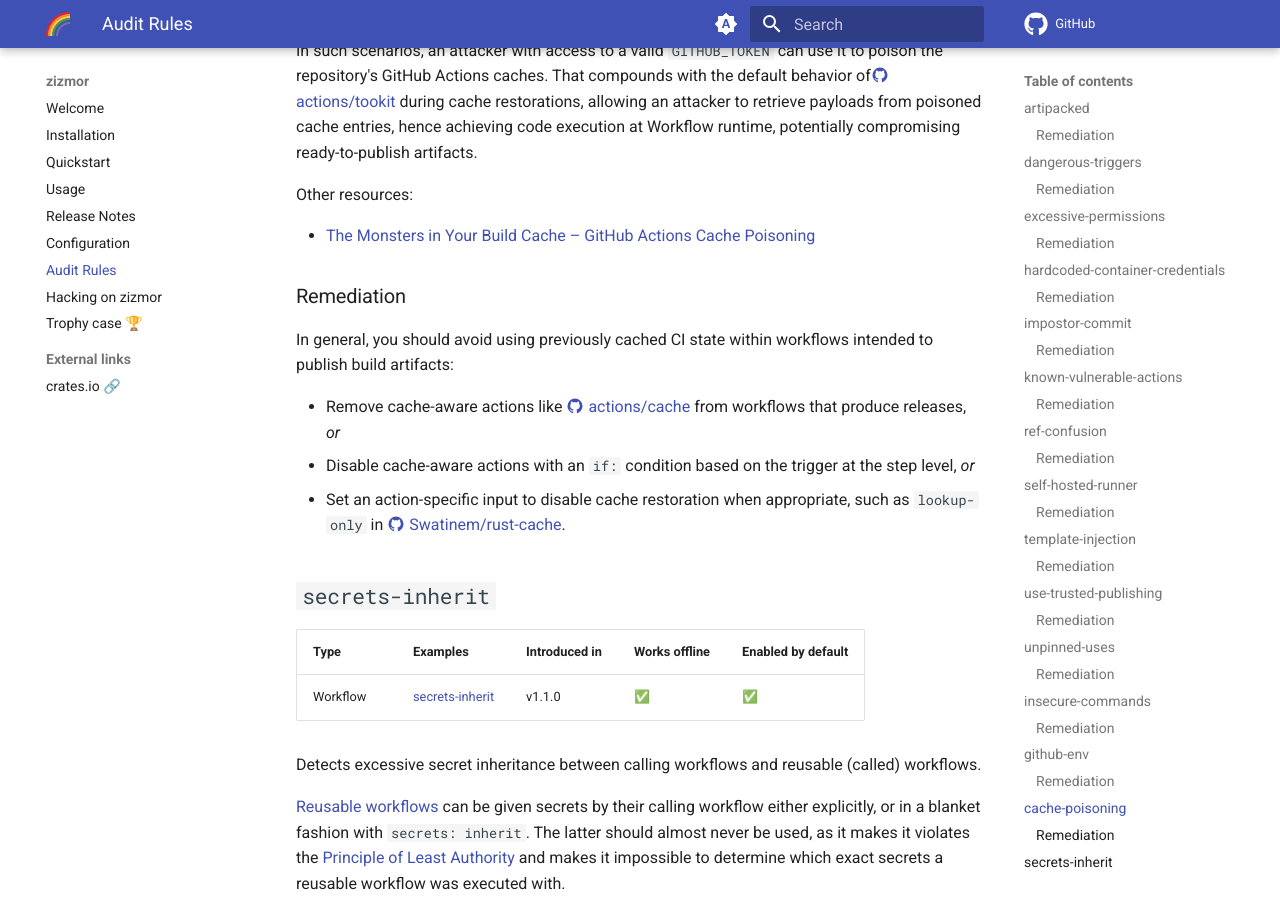
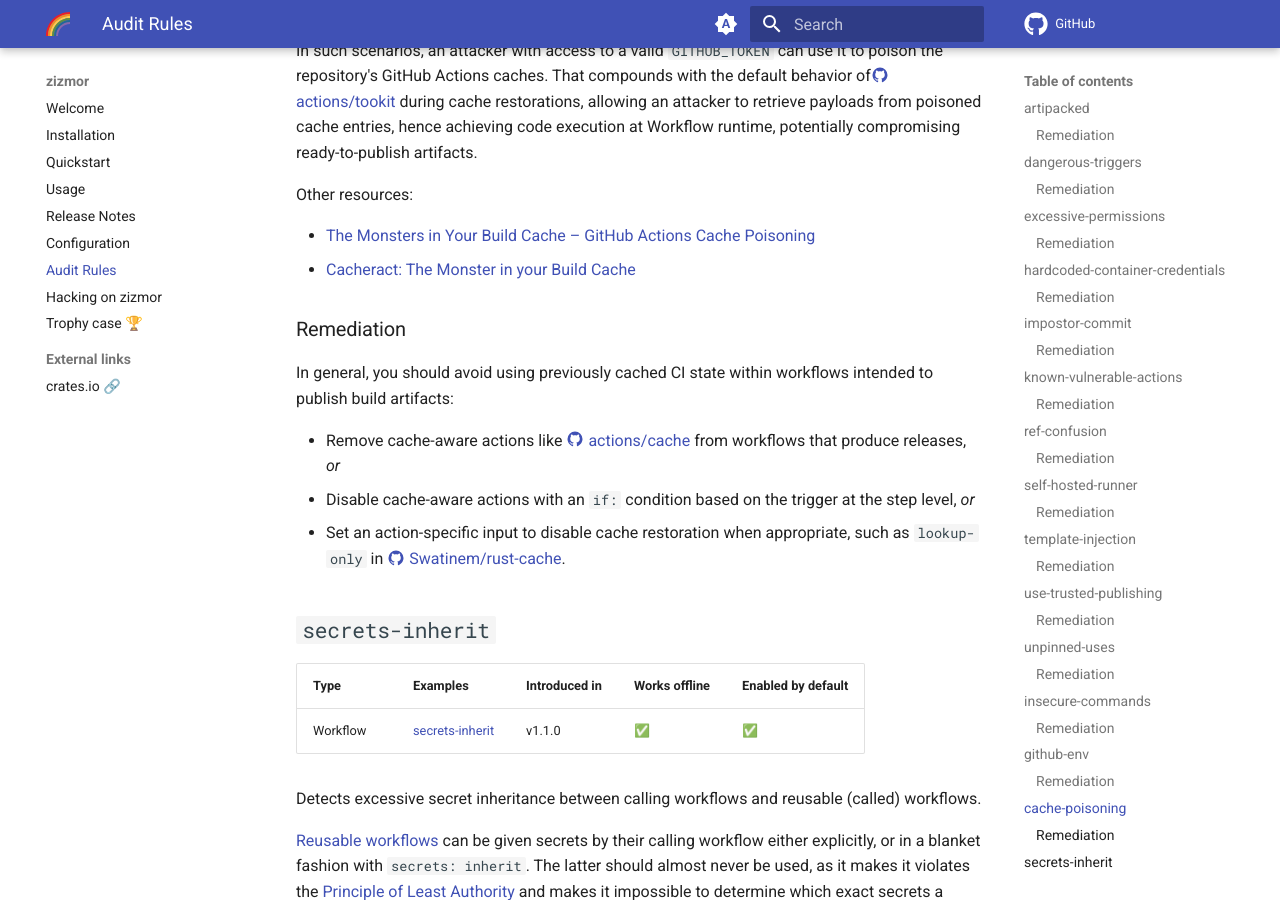
Before and after one commit to zizmorcore/zizmor, an MkDocs documentation site: the page built from docs/audits.md, in a window 1280 px wide and 900 px high, scrolled down 12739 px. Built offline with MkDocs 1.6.1 and Material for MkDocs 9.7.7, drawn with Linux system fonts in a browser that asks for light colours; comment, search, counter and statistics services are not loaded.

Commit message:
docs: add another cache-poisoning resource (#413)

```diff
--- a/docs/audits.md
+++ b/docs/audits.md
@@ -740,6 +740,7 @@ artifacts.
 Other resources:
 
 * [The Monsters in Your Build Cache – GitHub Actions Cache Poisoning]
+* [Cacheract: The Monster in your Build Cache]
 
 ### Remediation
 
@@ -815,3 +816,4 @@ that explicitly forwards each secret actually needed by the reusable workflow.
 [The Monsters in Your Build Cache – GitHub Actions Cache Poisoning]: https://adnanthekhan.com/2024/05/06/the-monsters-in-your-build-cache-github-actions-cache-poisoning/
 [reusable workflows]: https://docs.github.com/en/actions/sharing-automations/reusing-workflows
 [Principle of Least Authority]: https://en.wikipedia.org/wiki/Principle_of_least_privilege
+[Cacheract: The Monster in your Build Cache]: https://adnanthekhan.com/2024/12/21/cacheract-the-monster-in-your-build-cache/
```
